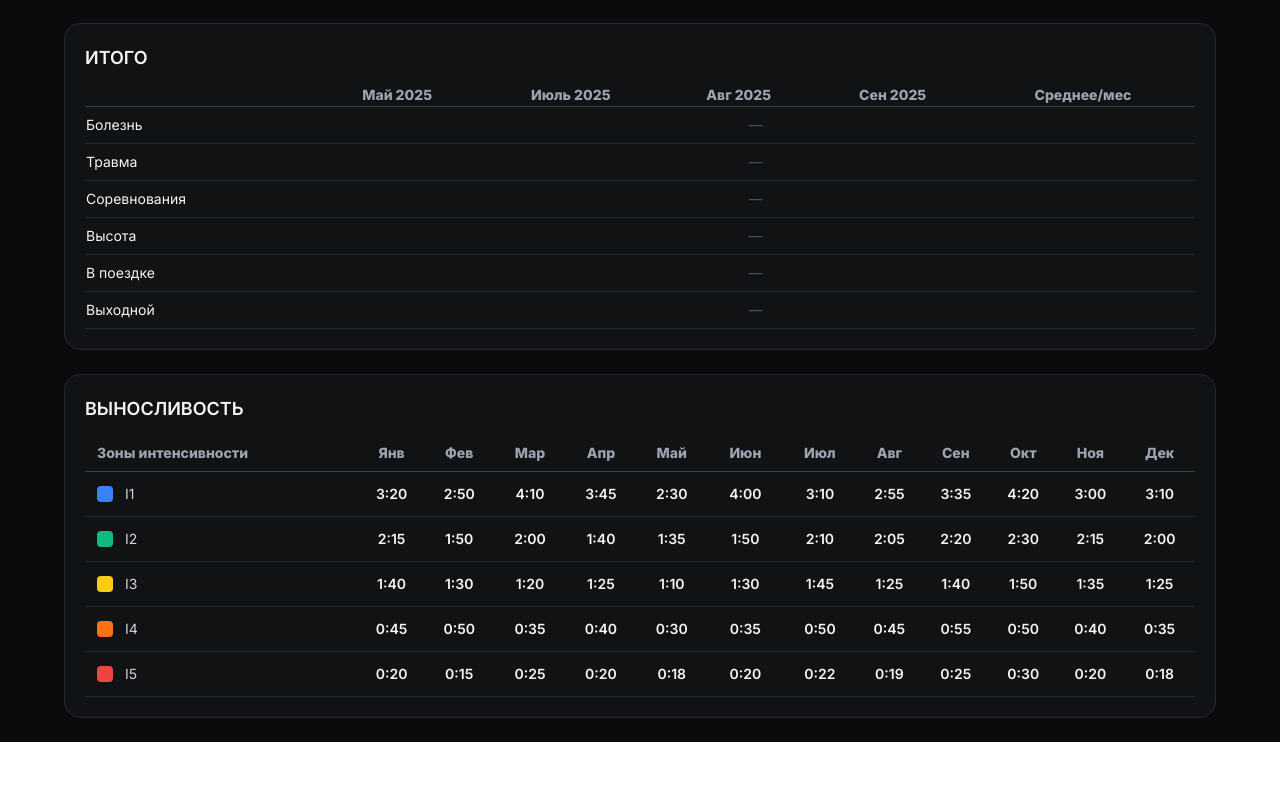
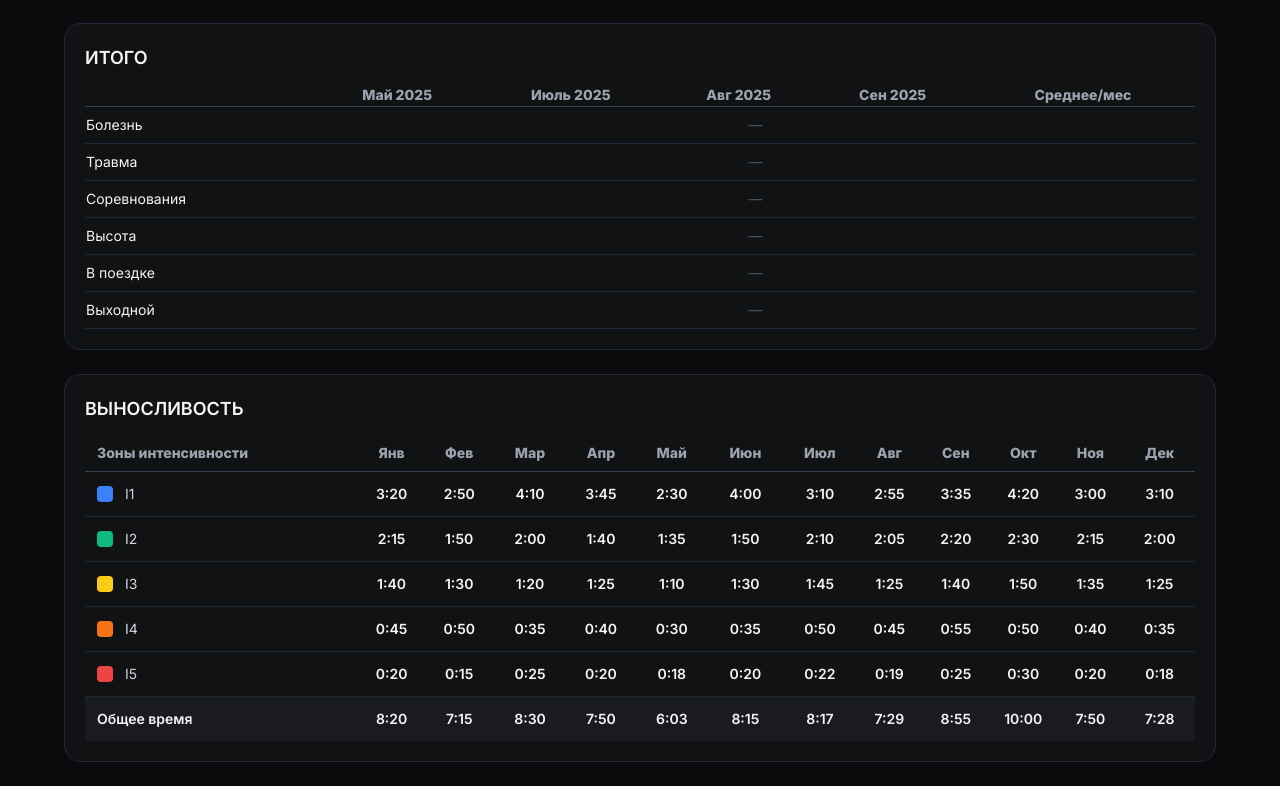
Before and after one commit to mbaliabin/dagbook-test, a React (Vite) app in the folder fasx-frontend/: page /statistics in a window 1280 px wide. Shown: the part 550-1336 px from the top of the page. Before the commit the page ends 1292 px from the top, so only its background shows below. Built offline with nearby package versions, Linux system fonts and the light colour scheme.

Commit message:
Доработка StatisticsPage.tsx 3

```diff
--- a/fasx-frontend/src/pages/StatisticsPage.tsx
+++ b/fasx-frontend/src/pages/StatisticsPage.tsx
@@ -20,6 +20,39 @@ export default function StatisticsPage() {
   const [reportType, setReportType] = useState("Общий отчёт");
   const [interval, setInterval] = useState("Месяц");
   const [mode, setMode] = useState("Время");
+
+  // Данные по зонам
+  const enduranceData = [
+    { zone: "I1", color: "#3b82f6", data: ["3:20", "2:50", "4:10", "3:45", "2:30", "4:00", "3:10", "2:55", "3:35", "4:20", "3:00", "3:10"] },
+    { zone: "I2", color: "#10b981", data: ["2:15", "1:50", "2:00", "1:40", "1:35", "1:50", "2:10", "2:05", "2:20", "2:30", "2:15", "2:00"] },
+    { zone: "I3", color: "#facc15", data: ["1:40", "1:30", "1:20", "1:25", "1:10", "1:30", "1:45", "1:25", "1:40", "1:50", "1:35", "1:25"] },
+    { zone: "I4", color: "#f97316", data: ["0:45", "0:50", "0:35", "0:40", "0:30", "0:35", "0:50", "0:45", "0:55", "0:50", "0:40", "0:35"] },
+    { zone: "I5", color: "#ef4444", data: ["0:20", "0:15", "0:25", "0:20", "0:18", "0:20", "0:22", "0:19", "0:25", "0:30", "0:20", "0:18"] },
+  ];
+
+  const months = ["Янв", "Фев", "Мар", "Апр", "Май", "Июн", "Июл", "Авг", "Сен", "Окт", "Ноя", "Дек"];
+
+  // Функция для перевода времени в минуты
+  const toMinutes = (time: string) => {
+    const [h, m] = time.split(":").map(Number);
+    return h * 60 + m;
+  };
+
+  // Функция для перевода минут обратно в строку "ч:мм"
+  const toTimeString = (minutes: number) => {
+    const h = Math.floor(minutes / 60);
+    const m = minutes % 60;
+    return `${h}:${m.toString().padStart(2, "0")}`;
+  };
+
+  // Подсчет суммы по каждой колонке (месяцу)
+  const totalByMonth = months.map((_, monthIndex) => {
+    const totalMinutes = enduranceData.reduce(
+      (sum, zone) => sum + toMinutes(zone.data[monthIndex]),
+      0
+    );
+    return toTimeString(totalMinutes);
+  });
 
   return (
     <div className="min-h-screen bg-[#0B0B0D] text-gray-100 p-6">
@@ -114,14 +147,7 @@ export default function StatisticsPage() {
                 </tr>
               </thead>
               <tbody>
-                {[
-                  "Болезнь",
-                  "Травма",
-                  "Соревнования",
-                  "Высота",
-                  "В поездке",
-                  "Выходной",
-                ].map((row) => (
+                {["Болезнь", "Травма", "Соревнования", "Высота", "В поездке", "Выходной"].map((row) => (
                   <tr key={row} className="border-b border-gray-800">
                     <td className="py-2">{row}</td>
                     <td colSpan={5} className="text-center text-gray-600">
@@ -134,7 +160,7 @@ export default function StatisticsPage() {
           </div>
         </div>
 
-        {/* ВЫНОСЛИВОСТЬ (12 месяцев) */}
+        {/* ВЫНОСЛИВОСТЬ */}
         <div className="bg-[#111214] p-5 rounded-2xl border border-gray-800">
           <h2 className="text-lg font-semibold mb-3">ВЫНОСЛИВОСТЬ</h2>
           <div className="overflow-x-auto">
@@ -142,10 +168,7 @@ export default function StatisticsPage() {
               <thead className="text-gray-400 border-b border-gray-700">
                 <tr>
                   <th className="text-left py-2 px-3">Зоны интенсивности</th>
-                  {[
-                    "Янв", "Фев", "Мар", "Апр", "Май", "Июн",
-                    "Июл", "Авг", "Сен", "Окт", "Ноя", "Дек"
-                  ].map((month) => (
+                  {months.map((month) => (
                     <th key={month} className="py-2 px-2 text-center">
                       {month}
                     </th>
@@ -153,31 +176,29 @@ export default function StatisticsPage() {
                 </tr>
               </thead>
               <tbody>
-                {[
-                  { zone: "I1", color: "#3b82f6", data: ["3:20", "2:50", "4:10", "3:45", "2:30", "4:00", "3:10", "2:55", "3:35", "4:20", "3:00", "3:10"] },
-                  { zone: "I2", color: "#10b981", data: ["2:15", "1:50", "2:00", "1:40", "1:35", "1:50", "2:10", "2:05", "2:20", "2:30", "2:15", "2:00"] },
-                  { zone: "I3", color: "#facc15", data: ["1:40", "1:30", "1:20", "1:25", "1:10", "1:30", "1:45", "1:25", "1:40", "1:50", "1:35", "1:25"] },
-                  { zone: "I4", color: "#f97316", data: ["0:45", "0:50", "0:35", "0:40", "0:30", "0:35", "0:50", "0:45", "0:55", "0:50", "0:40", "0:35"] },
-                  { zone: "I5", color: "#ef4444", data: ["0:20", "0:15", "0:25", "0:20", "0:18", "0:20", "0:22", "0:19", "0:25", "0:30", "0:20", "0:18"] },
-                ].map(({ zone, color, data }) => (
+                {enduranceData.map(({ zone, color, data }) => (
                   <tr key={zone} className="border-b border-gray-800 hover:bg-[#1b1c1f] transition">
                     <td className="py-3 px-3 flex items-center gap-3">
-                      <div
-                        className="w-4 h-4 rounded"
-                        style={{ backgroundColor: color }}
-                      ></div>
+                      <div className="w-4 h-4 rounded" style={{ backgroundColor: color }}></div>
                       <span className="font-medium">{zone}</span>
                     </td>
                     {data.map((time, i) => (
-                      <td
-                        key={i}
-                        className="py-3 text-center text-gray-100 font-semibold"
-                      >
+                      <td key={i} className="py-3 text-center text-gray-100 font-semibold">
                         {time}
                       </td>
                     ))}
                   </tr>
                 ))}
+
+                {/* ОБЩЕЕ ВРЕМЯ */}
+                <tr className="bg-[#1a1b1e] border-t border-gray-700 font-semibold text-gray-100">
+                  <td className="py-3 px-3 text-left">Общее время</td>
+                  {totalByMonth.map((time, i) => (
+                    <td key={i} className="py-3 text-center">
+                      {time}
+                    </td>
+                  ))}
+                </tr>
               </tbody>
             </table>
           </div>
```
